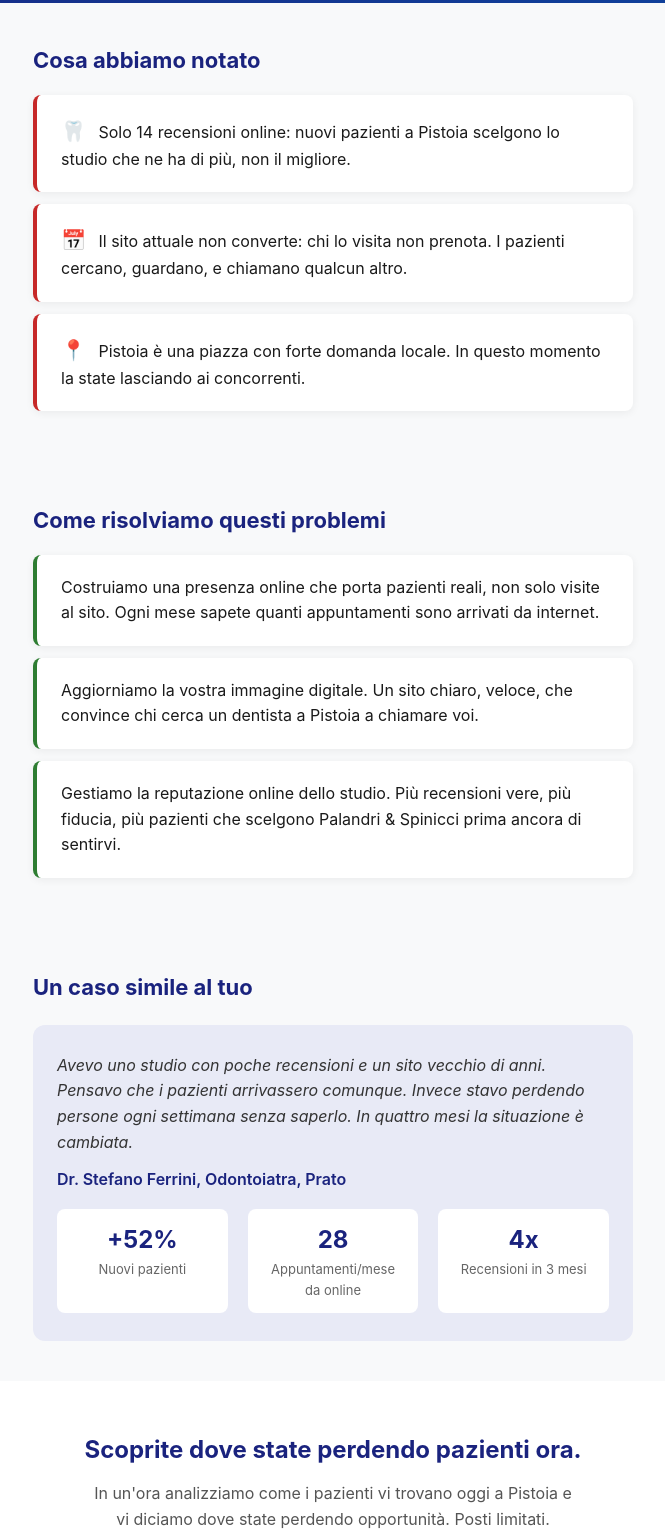
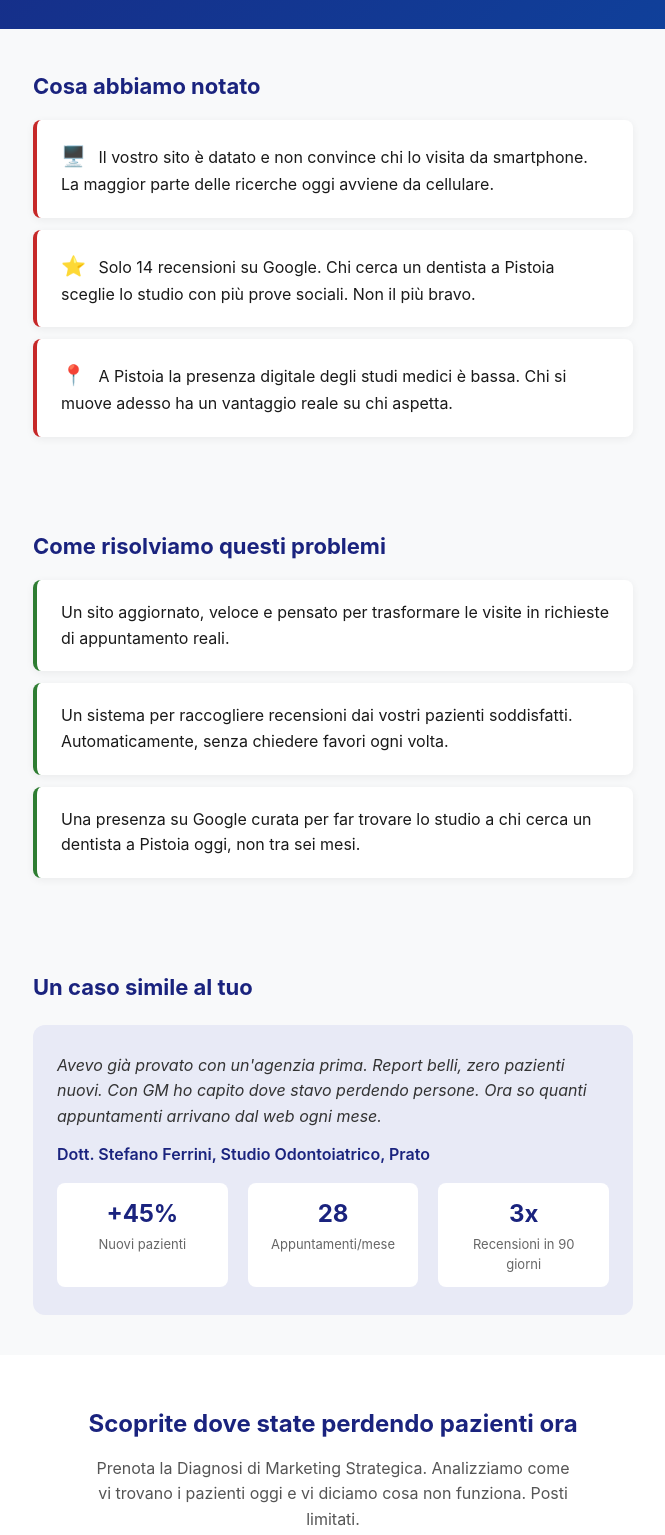
Before and after one commit to gmconsulting-marketing/outreach-pages, a plain HTML site: page proposte/studio-odontoiatrico-dr-p-palandri-e-dr-m-spinicci-dentisti-/index.html in a window 1280 px wide. Shown: the part 221-1756 px from the top of the page, without its empty margins (307-972 px from the left). Drawn offline with Linux system fonts and the light colour scheme.

Commit message:
Landing page: studio-odontoiatrico-dr-p-palandri-e-dr-m-spinicci-dentisti-

```diff
--- a/proposte/studio-odontoiatrico-dr-p-palandri-e-dr-m-spinicci-dentisti-/index.html
+++ b/proposte/studio-odontoiatrico-dr-p-palandri-e-dr-m-spinicci-dentisti-/index.html
@@ -3,7 +3,7 @@
 <head>
   <meta charset="UTF-8">
   <meta name="viewport" content="width=device-width, initial-scale=1.0">
-  <title>Studio Palandri &amp; Spinicci: Pistoia vi cerca, ma non vi trova. - GM Consulting</title>
+  <title>Studio Palandri &amp; Spinicci: quanti nuovi pazienti vi mancano ogni mese? - GM Consulting</title>
   <style>
     * { margin: 0; padding: 0; box-sizing: border-box; }
     body {
@@ -131,40 +131,40 @@
 </head>
 <body>
   <div class="hero">
-    <h1>Studio Palandri &amp; Spinicci: Pistoia vi cerca, ma non vi trova.</h1>
-    <p class="subtitle">14 recensioni non bastano per uno studio serio come il vostro.</p>
+    <h1>Studio Palandri &amp; Spinicci: quanti nuovi pazienti vi mancano ogni mese?</h1>
+    <p class="subtitle">A Pistoia chi cerca un dentista online non vi trova. Cambiamo questo.</p>
   </div>
 
   <div class="section">
     <h2>Cosa abbiamo notato</h2>
-    <div class="problem-card"><span class="icon">🦷</span> Solo 14 recensioni online: nuovi pazienti a Pistoia scelgono lo studio che ne ha di più, non il migliore.</div>
-    <div class="problem-card"><span class="icon">📅</span> Il sito attuale non converte: chi lo visita non prenota. I pazienti cercano, guardano, e chiamano qualcun altro.</div>
-    <div class="problem-card"><span class="icon">📍</span> Pistoia è una piazza con forte domanda locale. In questo momento la state lasciando ai concorrenti.</div>
+    <div class="problem-card"><span class="icon">🖥️</span> Il vostro sito è datato e non convince chi lo visita da smartphone. La maggior parte delle ricerche oggi avviene da cellulare.</div>
+    <div class="problem-card"><span class="icon">⭐</span> Solo 14 recensioni su Google. Chi cerca un dentista a Pistoia sceglie lo studio con più prove sociali. Non il più bravo.</div>
+    <div class="problem-card"><span class="icon">📍</span> A Pistoia la presenza digitale degli studi medici è bassa. Chi si muove adesso ha un vantaggio reale su chi aspetta.</div>
   </div>
 
   <div class="section">
     <h2>Come risolviamo questi problemi</h2>
-    <div class="solution-card">Costruiamo una presenza online che porta pazienti reali, non solo visite al sito. Ogni mese sapete quanti appuntamenti sono arrivati da internet.</div>
-    <div class="solution-card">Aggiorniamo la vostra immagine digitale. Un sito chiaro, veloce, che convince chi cerca un dentista a Pistoia a chiamare voi.</div>
-    <div class="solution-card">Gestiamo la reputazione online dello studio. Più recensioni vere, più fiducia, più pazienti che scelgono Palandri &amp; Spinicci prima ancora di sentirvi.</div>
+    <div class="solution-card">Un sito aggiornato, veloce e pensato per trasformare le visite in richieste di appuntamento reali.</div>
+    <div class="solution-card">Un sistema per raccogliere recensioni dai vostri pazienti soddisfatti. Automaticamente, senza chiedere favori ogni volta.</div>
+    <div class="solution-card">Una presenza su Google curata per far trovare lo studio a chi cerca un dentista a Pistoia oggi, non tra sei mesi.</div>
   </div>
 
   <div class="section">
     <h2>Un caso simile al tuo</h2>
     <div class="proof-box">
-      <p class="quote">Avevo uno studio con poche recensioni e un sito vecchio di anni. Pensavo che i pazienti arrivassero comunque. Invece stavo perdendo persone ogni settimana senza saperlo. In quattro mesi la situazione è cambiata.</p>
-      <p class="attribution">Dr. Stefano Ferrini, Odontoiatra, Prato</p>
+      <p class="quote">Avevo già provato con un'agenzia prima. Report belli, zero pazienti nuovi. Con GM ho capito dove stavo perdendo persone. Ora so quanti appuntamenti arrivano dal web ogni mese.</p>
+      <p class="attribution">Dott. Stefano Ferrini, Studio Odontoiatrico, Prato</p>
       <div class="numbers">
-        <div class="stat"><div class="num">+52%</div><div class="label">Nuovi pazienti</div></div>
-        <div class="stat"><div class="num">28</div><div class="label">Appuntamenti/mese da online</div></div>
-        <div class="stat"><div class="num">4x</div><div class="label">Recensioni in 3 mesi</div></div>
+        <div class="stat"><div class="num">+45%</div><div class="label">Nuovi pazienti</div></div>
+        <div class="stat"><div class="num">28</div><div class="label">Appuntamenti/mese</div></div>
+        <div class="stat"><div class="num">3x</div><div class="label">Recensioni in 90 giorni</div></div>
       </div>
     </div>
   </div>
 
   <div class="cta-section">
-    <h2>Scoprite dove state perdendo pazienti ora.</h2>
-    <p>In un'ora analizziamo come i pazienti vi trovano oggi a Pistoia e vi diciamo dove state perdendo opportunità. Posti limitati.</p>
+    <h2>Scoprite dove state perdendo pazienti ora</h2>
+    <p>Prenota la Diagnosi di Marketing Strategica. Analizziamo come vi trovano i pazienti oggi e vi diciamo cosa non funziona. Posti limitati.</p>
     <a href="https://gmconsulting.it/diagnosi" class="cta-btn">Prenota la Diagnosi di Marketing Strategica</a>
   </div>
 
```
